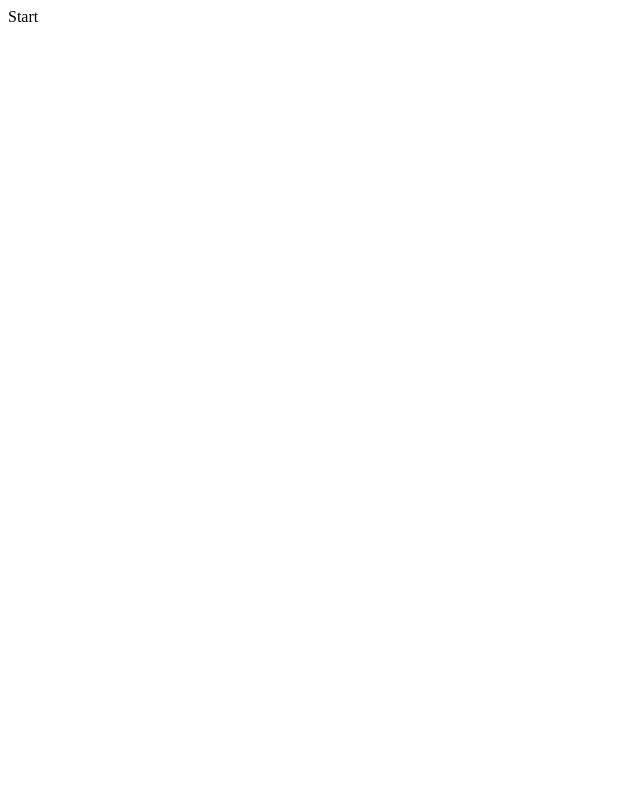
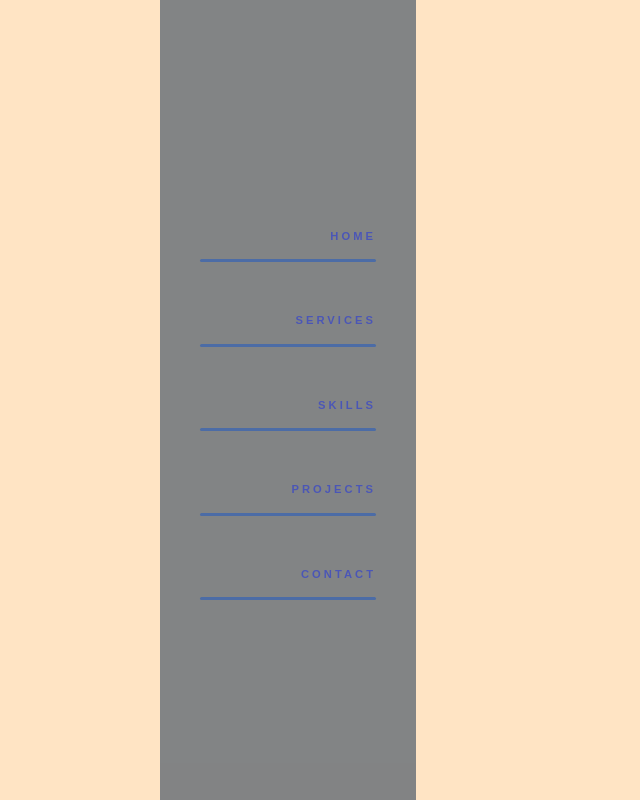
Before and after one commit to AdamMisiak/adammisiak.github.io, a React (Create React App) app: page / in a window 1280 px wide. Shown: the whole page, without its empty margins (0-640 px from the left). Built offline with nearby package versions, Linux system fonts and the light colour scheme.

Commit message:
Added side menu

```diff
--- a/package.json
+++ b/package.json
@@ -13,8 +13,10 @@
     "@types/react": "^17.0.14",
     "@types/react-dom": "^17.0.9",
     "@types/styled-components": "^5.1.11",
+    "bootstrap": "^4.6.0",
     "react": "^17.0.2",
     "react-dom": "^17.0.2",
+    "react-router-hash-link": "^2.4.3",
     "react-scripts": "4.0.3",
     "styled-components": "^5.3.0",
     "typescript": "^4.3.5",
--- a/src/App.tsx
+++ b/src/App.tsx
@@ -1,11 +1,12 @@
+import './styles/index.css'
+
 import React from 'react';
+import Sidebar from './components/Sidebar';
 
-function App() {
-  return (
-    <div className="App">
-      Start
-    </div>
-  );
+const App: React.FunctionComponent = () => {
+  return <div className="App">
+    <Sidebar />
+  </div>
 }
 
 export default App;
--- /dev/null
+++ b/src/components/Sidebar.tsx
@@ -0,0 +1,23 @@
+import '../styles/Sidebar.css'
+
+import React from "react";
+
+const Sidebar: React.FunctionComponent = () => {
+  return (
+    <section id="sidebar">
+    <div className="inner">
+      <nav>
+        <ul>
+          <li><a href="#home">HOME</a></li>
+          <li><a href="#services">SERVICES</a></li>
+          <li><a href="#skills">SKILLS</a></li>
+          <li><a href="#projects">PROJECTS</a></li>
+          <li><a href="#contact">CONTACT</a></li>
+        </ul>
+      </nav>
+    </div>
+  </section>
+  );
+};
+
+export default Sidebar;
--- /dev/null
+++ b/src/styles/Sidebar.css
@@ -0,0 +1,61 @@
+#sidebar {
+    margin-left: 10rem;
+    padding-left: 2.5rem;
+    padding-right: 2.5rem;
+    background: #7a7d81ef;
+    cursor: default;
+    height: 100%;
+    left: 0;
+    top: 0;
+    position: fixed;
+    text-align: right;
+    width: 11rem;
+}
+
+.inner {
+    height: 100%;
+    display: flex;
+    flex-direction: column;
+    justify-content: center;
+    transition: opacity 1s ease;
+}
+
+#sidebar nav > ul {
+    list-style: none;
+    padding: 0;
+}
+
+#sidebar nav > ul > li {
+    margin: 1.5em 0 0 0;
+    position: relative;
+}
+
+#sidebar nav a {
+    transition: color 0.2s ease;
+    color: rgba(0, 25, 251, 0.424);
+    display: block;
+    font-size: 0.7rem;
+    font-weight: bold;
+    letter-spacing: 0.27em;
+    line-height: 1.9;
+    padding: 1.35em 0;
+    text-decoration: none;
+}
+
+#sidebar nav a:before, #sidebar nav a:after {
+    border-radius: 0.25em;
+    bottom: 0;
+    content: '';
+    height: 0.25em;
+    position: absolute;
+    right: 0;
+    width: 100%;
+}
+
+#sidebar nav a:before {
+    background: rgba(9, 78, 207, 0.438);
+}
+
+#sidebar nav a:hover {
+    color: rgb(255, 255, 255);
+}
--- /dev/null
+++ b/src/styles/index.css
@@ -0,0 +1,6 @@
+body {
+    background-color: bisque;
+    font-family: Arial, Helvetica, sans-serif;
+    font-size: 16.5pt;
+    font-weight: normal;
+}
```
Also changed, not shown: src/styles/navbar.css (added), 1 other file (tests, documents, lock files or other folders).
